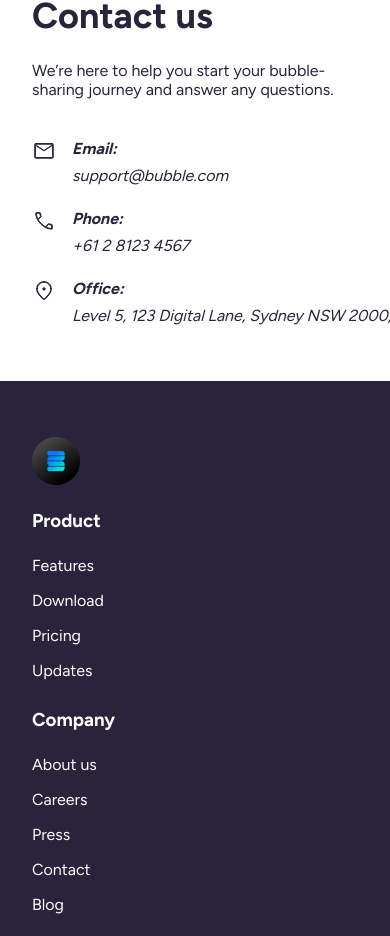
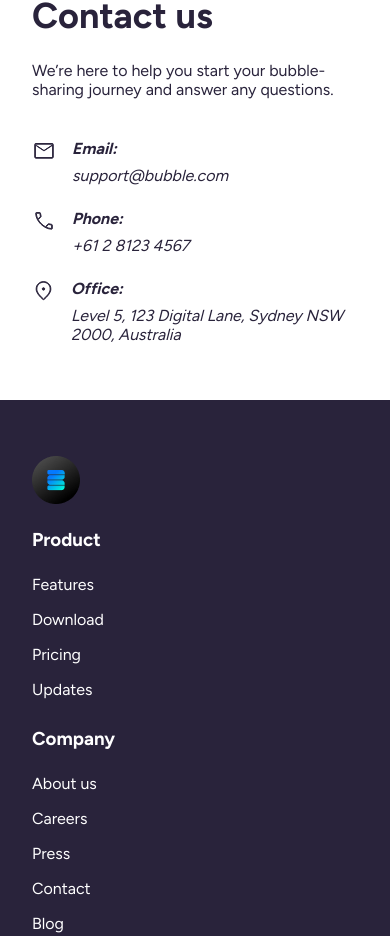
Before and after one commit to 3n0wd3n/Bubble, a Next.js app in the folder bubble/: page / in a window 390 px wide. Shown: the part 7872-8808 px from the top of the page. Built offline with nearby package versions, Linux system fonts and the light colour scheme.

Commit message:
update page.module.css

```diff
--- a/bubble/src/app/page.module.css
+++ b/bubble/src/app/page.module.css
@@ -692,13 +692,14 @@
   }
 
   .nav__buttons,
-.intro__buttons,
-.download__buttons {
+  .intro__buttons,
+  .download__buttons {
   display: flex;
   flex-direction: column;
   gap: 16px;
   align-items: center;
-}
+  }
+
   .about h2,
   .download__content h2 {
     font-size: 36px;
@@ -748,7 +749,7 @@
   }
 
   .contact__info {
-    width: 100%
+    min-width: 100%
   }
 
   .container--footer {
```
